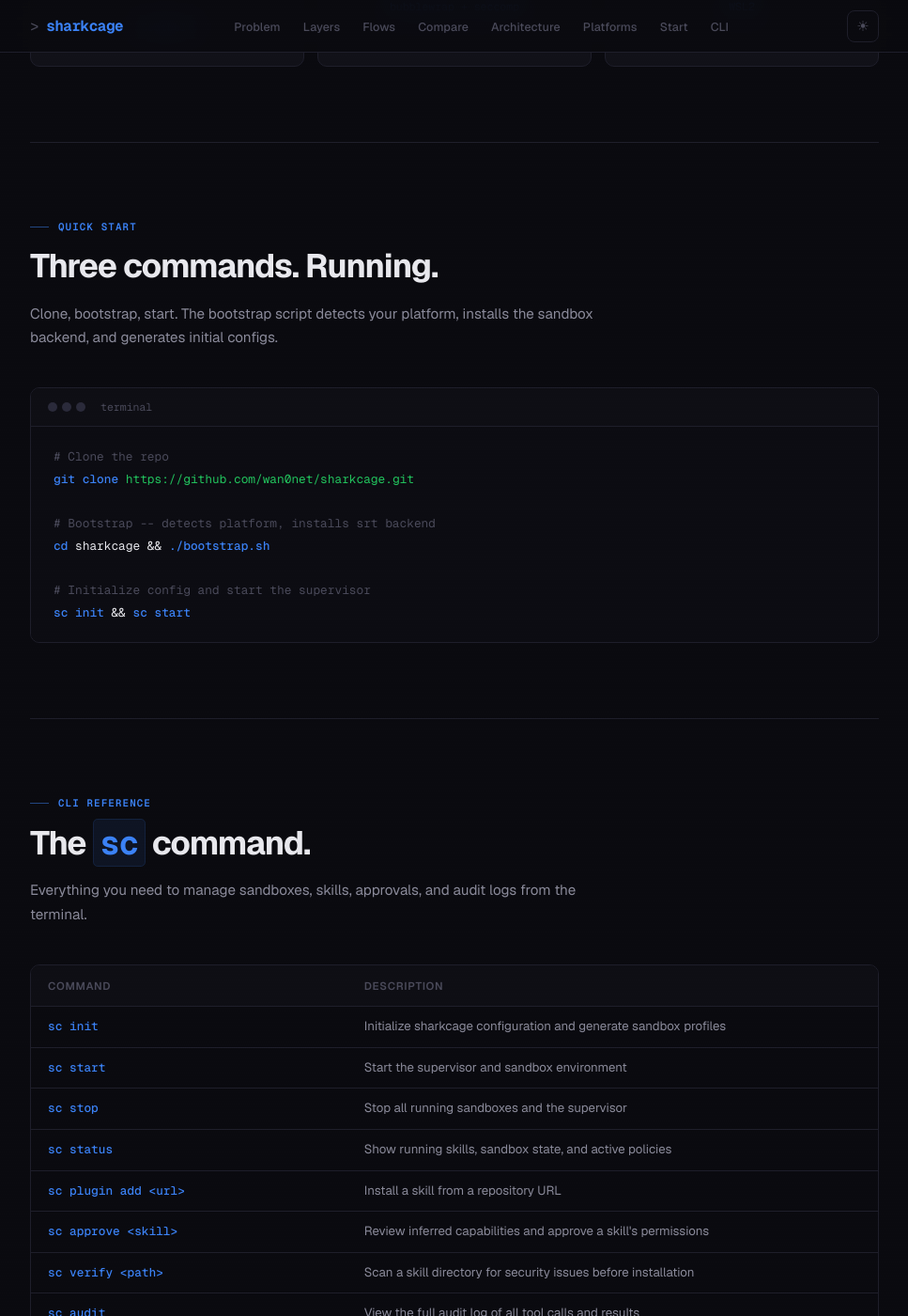
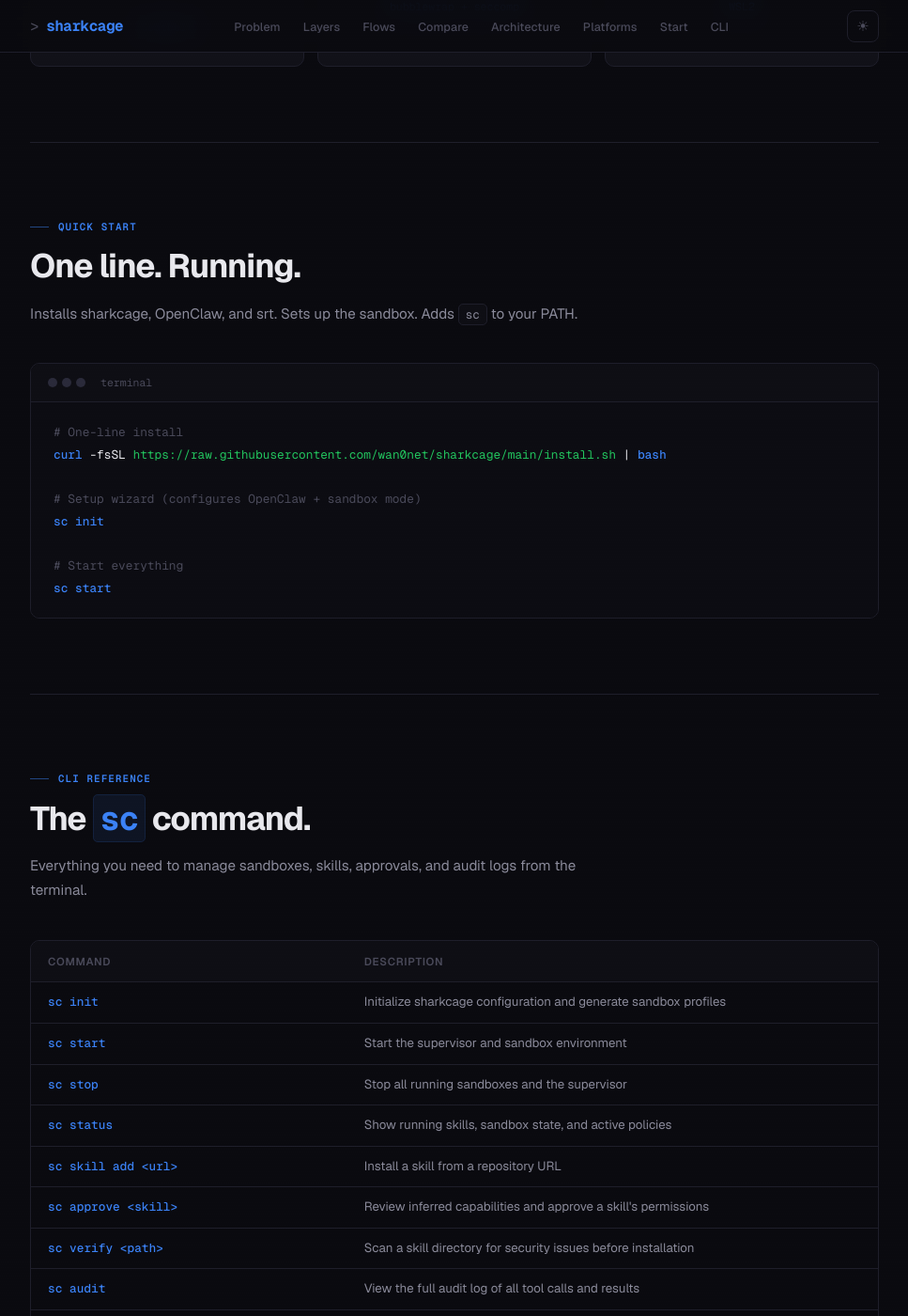
Before and after one commit to wan0net/sharkcage, a Jekyll site: the page docs/index.html, which Jekyll copies as it is, in a window 1280 px wide and 1400 px high, scrolled down 4925 px. Shown: the whole window at 94% size, without its empty margins (156-1123 px from the left). Built offline with Jekyll 4.4.1, drawn with Linux system fonts in a browser that asks for light colours; some of the changed text lies outside the part shown.

Commit message:
Docs: tooltips, filter icons, one-line install, CLI reference updates
- Hover tooltips on all flow diagram boxes (data-tip with CSS popover)
- Shield/lock icons on enforcement points (Plugin, srt, pattern match)
- Quick start updated to curl|bash one-liner
- CLI table: sc plugin → sc skill, added sign/trust/upgrade commands
- Fixed "Zero trust" → "Defence in depth" in layers heading

Co-Authored-By: Claude Opus 4.6 (1M context) <noreply@anthropic.com>

```diff
--- a/docs/index.html
+++ b/docs/index.html
@@ -1045,6 +1045,60 @@
         letter-spacing: 0.01em;
         white-space: nowrap;
         flex-shrink: 0;
+        position: relative;
+        cursor: help;
+        transition: transform 0.15s, box-shadow 0.15s;
+      }
+      .fd-box:hover {
+        transform: translateY(-2px);
+        box-shadow: 0 4px 12px rgba(0,0,0,0.3);
+      }
+      .fd-box[data-tip]:hover::after {
+        content: attr(data-tip);
+        position: absolute;
+        bottom: calc(100% + 8px);
+        left: 50%;
+        transform: translateX(-50%);
+        background: var(--bg-card);
+        border: 1px solid var(--border-strong);
+        color: var(--text);
+        padding: 6px 10px;
+        border-radius: 6px;
+        font-size: 0.6rem;
+        font-weight: 400;
+        white-space: normal;
+        width: max-content;
+        max-width: 220px;
+        z-index: 100;
+        box-shadow: var(--shadow-md);
+        pointer-events: none;
+        line-height: 1.4;
+      }
+      .fd-box[data-tip]:hover::before {
+        content: '';
+        position: absolute;
+        bottom: calc(100% + 2px);
+        left: 50%;
+        transform: translateX(-50%);
+        border: 5px solid transparent;
+        border-top-color: var(--border-strong);
+        z-index: 101;
+      }
+      .fd-box.filter::before {
+        content: '🛡';
+        position: absolute;
+        top: -8px;
+        right: -8px;
+        font-size: 0.55rem;
+        line-height: 1;
+      }
+      .fd-box.blocked::before {
+        content: '🚫';
+        position: absolute;
+        top: -8px;
+        right: -8px;
+        font-size: 0.55rem;
+        line-height: 1;
       }
       .fd-box.green {
         background: color-mix(in srgb, var(--green) 14%, transparent);
@@ -1268,37 +1322,37 @@
         <div class="flow-diagram-body">
           <!-- Forward path row 1 -->
           <div class="fd-row">
-            <div class="fd-box green">User</div>
+            <div class="fd-box green" data-tip="The human — talks via Signal, Telegram, web chat, etc.">User</div>
             <div class="fd-arrow-h green" style="flex:1"><div class="fd-line"></div><div class="fd-head"></div></div>
-            <div class="fd-box green">AI</div>
+            <div class="fd-box green" data-tip="The LLM model (Claude, GPT, etc.) running inside OpenClaw">AI</div>
             <div class="fd-arrow-h green" style="flex:1"><div class="fd-line"></div><div class="fd-head"></div></div>
-            <div class="fd-box muted">OpenClaw</div>
+            <div class="fd-box muted" data-tip="AI agent gateway — routes messages, manages sessions, runs tools">OpenClaw</div>
             <div class="fd-arrow-h green" style="flex:1"><div class="fd-line"></div><div class="fd-head"></div></div>
-            <div class="fd-box muted">Plugin</div>
+            <div class="fd-box muted" data-tip="Sharkcage plugin — hooks into OpenClaw to intercept all tool calls">🛡 Plugin</div>
           </div>
           <div style="display:flex;justify-content:flex-end">
             <div class="fd-arrow-v green" style="margin-right:18px"><div class="fd-vline" style="min-height:10px"></div><div class="fd-vhead"></div></div>
           </div>
           <!-- Forward path row 2 -->
           <div class="fd-row" style="flex-direction:row-reverse">
-            <div class="fd-box muted">Supervisor</div>
+            <div class="fd-box muted" data-tip="Sharkcage supervisor — manages skill sandboxing, IPC, proxy, audit log">Supervisor</div>
             <div class="fd-arrow-h green" style="flex:1;transform:scaleX(-1)"><div class="fd-line"></div><div class="fd-head"></div></div>
-            <div class="fd-box muted">srt</div>
+            <div class="fd-box muted" data-tip="Anthropic Sandbox Runtime — kernel-level enforcement (Seatbelt on macOS, bubblewrap on Linux)">🔒 srt</div>
             <div class="fd-arrow-h green" style="flex:1;transform:scaleX(-1)"><div class="fd-line"></div><div class="fd-head"></div></div>
-            <div class="fd-box green">Skill</div>
+            <div class="fd-box green" data-tip="Third-party skill code — runs in its own ASRT sandbox with only approved capabilities">Skill</div>
           </div>
           <div style="display:flex;justify-content:flex-start">
             <div class="fd-arrow-v green" style="margin-left:18px"><div class="fd-vline" style="min-height:10px"></div><div class="fd-vhead"></div></div>
           </div>
           <!-- Return path -->
           <div class="fd-row">
-            <div class="fd-box green">User</div>
+            <div class="fd-box green" data-tip="The human — talks via Signal, Telegram, web chat, etc.">User</div>
             <div class="fd-arrow-h green" style="flex:1;transform:scaleX(-1)"><div class="fd-line"></div><div class="fd-head"></div></div>
-            <div class="fd-box green">AI</div>
+            <div class="fd-box green" data-tip="The LLM model (Claude, GPT, etc.) running inside OpenClaw">AI</div>
             <div class="fd-arrow-h green" style="flex:1;transform:scaleX(-1)"><div class="fd-line"></div><div class="fd-head"></div></div>
-            <div class="fd-box muted">OpenClaw</div>
+            <div class="fd-box muted" data-tip="AI agent gateway — routes messages, manages sessions, runs tools">OpenClaw</div>
             <div class="fd-arrow-h green" style="flex:1;transform:scaleX(-1)"><div class="fd-line"></div><div class="fd-head"></div></div>
-            <div class="fd-box muted">Plugin</div>
+            <div class="fd-box muted" data-tip="Sharkcage plugin — hooks into OpenClaw to intercept all tool calls">🛡 Plugin</div>
           </div>
         </div>
       </div>
@@ -1311,27 +1365,27 @@
         </div>
         <div class="flow-diagram-body">
           <div class="fd-row fd-row-center">
-            <div class="fd-box blue">AI</div>
+            <div class="fd-box blue" data-tip="The LLM model (Claude, GPT, etc.) running inside OpenClaw">AI</div>
             <div class="fd-arrow-h yellow" style="flex:1"><div class="fd-line"></div><div class="fd-head"></div></div>
-            <div class="fd-box muted">Plugin</div>
+            <div class="fd-box muted" data-tip="Sharkcage plugin — hooks into OpenClaw to intercept all tool calls">🛡 Plugin</div>
             <div class="fd-arrow-h red" style="flex:1"><div class="fd-line"></div><div class="fd-head"></div></div>
-            <div class="fd-decision">no approval</div>
+            <div class="fd-decision" data-tip="No approval file found at ~/.config/sharkcage/approvals/ — skill hasn't been approved yet">no approval</div>
           </div>
           <div class="fd-arrow-v yellow" style="align-self:flex-end;margin-right:6px"><div class="fd-vline"></div><div class="fd-vhead"></div></div>
           <div class="fd-row fd-row-center" style="justify-content:flex-end">
             <div class="fd-invisible-badge">AI&nbsp;CANNOT&nbsp;SEE</div>
             <div class="fd-arrow-h yellow" style="width:24px;transform:scaleX(-1);flex-shrink:0"><div class="fd-line" style="min-width:18px"></div><div class="fd-head"></div></div>
-            <div class="fd-box yellow">requireApproval</div>
+            <div class="fd-box yellow" data-tip="OpenClaw's native approval mechanism — prompts the user through their chat channel">requireApproval</div>
           </div>
           <div class="fd-arrow-v yellow" style="align-self:center"><div class="fd-vline"></div><div class="fd-vhead"></div></div>
           <div class="fd-row fd-row-center">
-            <div class="fd-box green">User approves</div>
+            <div class="fd-box green" data-tip="User responds in their chat channel. The AI never sees this message.">User approves</div>
           </div>
           <div class="fd-arrow-v green" style="align-self:center"><div class="fd-vline"></div><div class="fd-vhead"></div></div>
           <div class="fd-row fd-row-center">
-            <div class="fd-box green">approval file written</div>
+            <div class="fd-box green" data-tip="Written to ~/.config/sharkcage/approvals/skill.json — persisted, so user is only asked once">approval file written</div>
             <div class="fd-arrow-h green" style="flex:1"><div class="fd-line"></div><div class="fd-head"></div></div>
-            <div class="fd-box green">next call succeeds</div>
+            <div class="fd-box green" data-tip="The tool call is retried automatically. This time the approval file exists.">next call succeeds</div>
           </div>
         </div>
       </div>
@@ -1352,7 +1406,7 @@
           <div class="fd-row" style="justify-content:flex-end">
             <div class="fd-box red">violation</div>
             <div class="fd-arrow-h red" style="width:32px;transform:scaleX(-1);flex-shrink:0"><div class="fd-line" style="min-width:22px"></div><div class="fd-head"></div></div>
-            <div class="fd-box muted">Supervisor</div>
+            <div class="fd-box muted" data-tip="Sharkcage supervisor — manages skill sandboxing, IPC, proxy, audit log">Supervisor</div>
           </div>
           <div class="fd-arrow-v yellow" style="align-self:center"><div class="fd-vline"></div><div class="fd-vhead"></div></div>
           <div class="fd-row fd-row-center" style="gap:8px">
@@ -1391,7 +1445,7 @@
           </div>
           <div class="fd-arrow-v red" style="align-self:center"><div class="fd-vline"></div><div class="fd-vhead"></div></div>
           <div class="fd-row fd-row-center">
-            <div class="fd-box muted">pattern match</div>
+            <div class="fd-box muted" data-tip="Checked against security-patterns.json — 14 secret patterns, 15 dangerous commands, 15 sensitive files">🛡 pattern match</div>
             <div class="fd-arrow-h red" style="flex:1"><div class="fd-line"></div><div class="fd-head"></div></div>
             <div class="fd-blocked">BLOCKED</div>
           </div>
@@ -1563,22 +1617,22 @@
   <section id="quickstart">
     <div class="reveal">
       <div class="section-label">Quick Start</div>
-      <h2 class="section-heading">Three commands. Running.</h2>
-      <p class="section-desc">Clone, bootstrap, start. The bootstrap script detects your platform, installs the sandbox backend, and generates initial configs.</p>
+      <h2 class="section-heading">One line. Running.</h2>
+      <p class="section-desc">Installs sharkcage, OpenClaw, and srt. Sets up the sandbox. Adds <code>sc</code> to your PATH.</p>
     </div>
     <div class="code-block reveal delay-1">
       <div class="code-header">
         <div class="dots"><span></span><span></span><span></span></div>
         <span class="filename">terminal</span>
       </div>
-      <pre><code><span class="comment"># Clone the repo</span>
-<span class="cmd">git clone</span> <span class="str">https://github.com/wan0net/sharkcage.git</span>
-
-<span class="comment"># Bootstrap -- detects platform, installs srt backend</span>
-<span class="cmd">cd</span> <span class="arg">sharkcage</span> && <span class="cmd">./bootstrap.sh</span>
-
-<span class="comment"># Initialize config and start the supervisor</span>
-<span class="cmd">sc init</span> && <span class="cmd">sc start</span></code></pre>
+      <pre><code><span class="comment"># One-line install</span>
+<span class="cmd">curl</span> <span class="arg">-fsSL</span> <span class="str">https://raw.githubusercontent.com/wan0net/sharkcage/main/install.sh</span> | <span class="cmd">bash</span>
+
+<span class="comment"># Setup wizard (configures OpenClaw + sandbox mode)</span>
+<span class="cmd">sc init</span>
+
+<span class="comment"># Start everything</span>
+<span class="cmd">sc start</span></code></pre>
     </div>
   </section>
 
@@ -1617,7 +1671,7 @@
             <td>Show running skills, sandbox state, and active policies</td>
           </tr>
           <tr>
-            <td class="cli-cmd">sc plugin add &lt;url&gt;</td>
+            <td class="cli-cmd">sc skill add &lt;url&gt;</td>
             <td>Install a skill from a repository URL</td>
           </tr>
           <tr>
@@ -1643,6 +1697,18 @@
           <tr>
             <td class="cli-cmd">sc config add-service &lt;host&gt;</td>
             <td>Add an allowed host to the outer sandbox network policy</td>
+          </tr>
+          <tr>
+            <td class="cli-cmd">sc sign &lt;path&gt;</td>
+            <td>Ed25519 sign a skill manifest</td>
+          </tr>
+          <tr>
+            <td class="cli-cmd">sc trust &lt;fingerprint&gt;</td>
+            <td>Trust a skill signer's public key</td>
+          </tr>
+          <tr>
+            <td class="cli-cmd">sc upgrade</td>
+            <td>Safely upgrade OpenClaw with backup and rollback</td>
           </tr>
         </tbody>
       </table>
```
